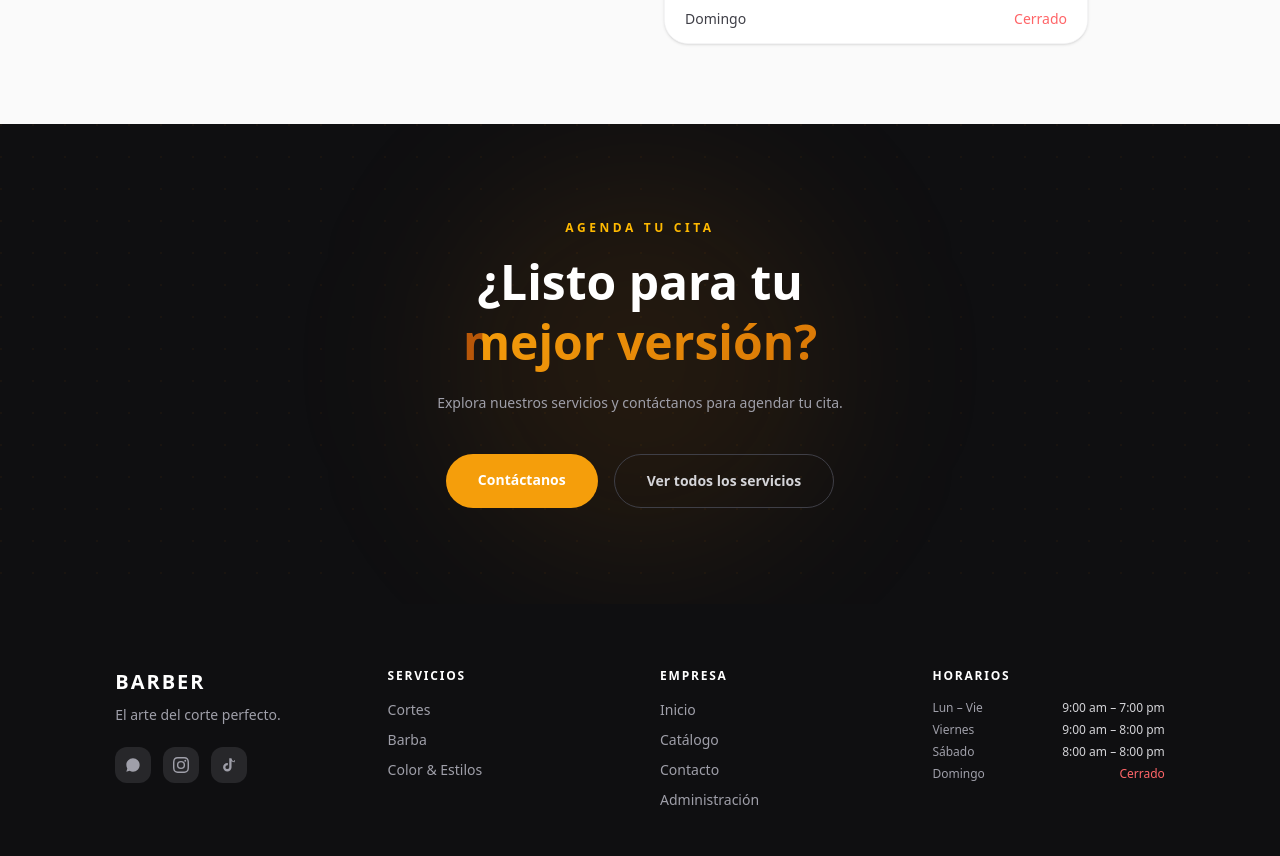
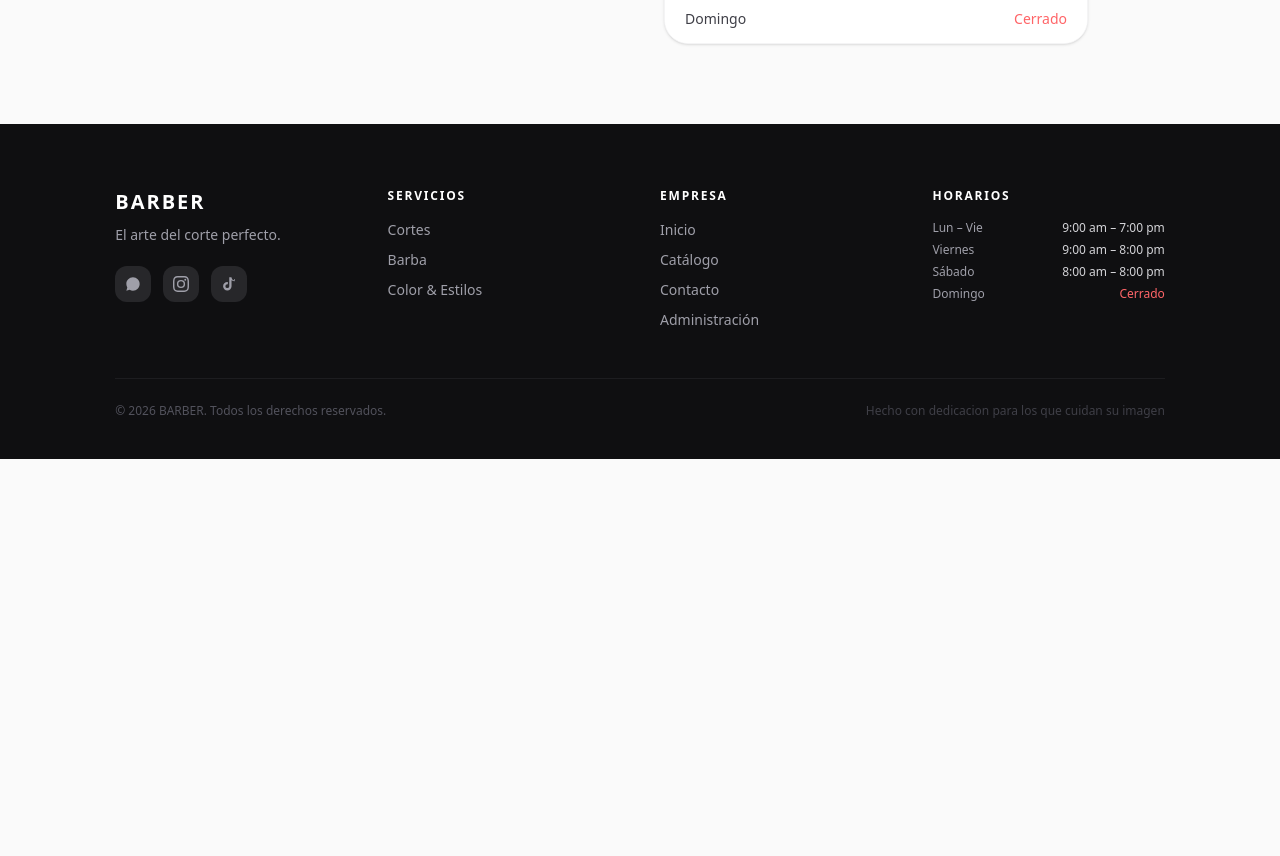
Before and after one commit to Mateotc1198/Barber, a Next.js app in the folder frontend/: page / in a window 1280 px wide. Shown: the part 1940-2796 px from the top of the page. After the commit the page ends 2399 px from the top, so only its background shows below. Built offline with nearby package versions, Linux system fonts and the light colour scheme; no server answers.

Commit message:
Remove CTA section from home page

```diff
--- a/frontend/src/app/page.tsx
+++ b/frontend/src/app/page.tsx
@@ -9,7 +9,6 @@ import { SeccionStats } from "@/components/common/SeccionStats";
 import { SeccionCaracteristicas } from "@/components/common/SeccionCaracteristicas";
 import { SeccionCategorias } from "@/components/common/SeccionCategorias";
 import { SeccionHorarios } from "@/components/common/SeccionHorarios";
-import { SeccionCTA } from "@/components/common/SeccionCTA";
 import { CarruselServicios } from "@/components/services/CarruselServicios";
 import { GrillaServicios } from "@/components/services/GrillaServicios";
 import { EsqueletoGrilla } from "@/components/catalog/EsqueletoGrilla";
@@ -105,8 +104,6 @@ export default function HomePage() {
         {/* 6. Horarios */}
         <SeccionHorarios />
 
-        {/* 7. CTA final */}
-        <SeccionCTA />
       </main>
 
       <PieDePagina />
```
